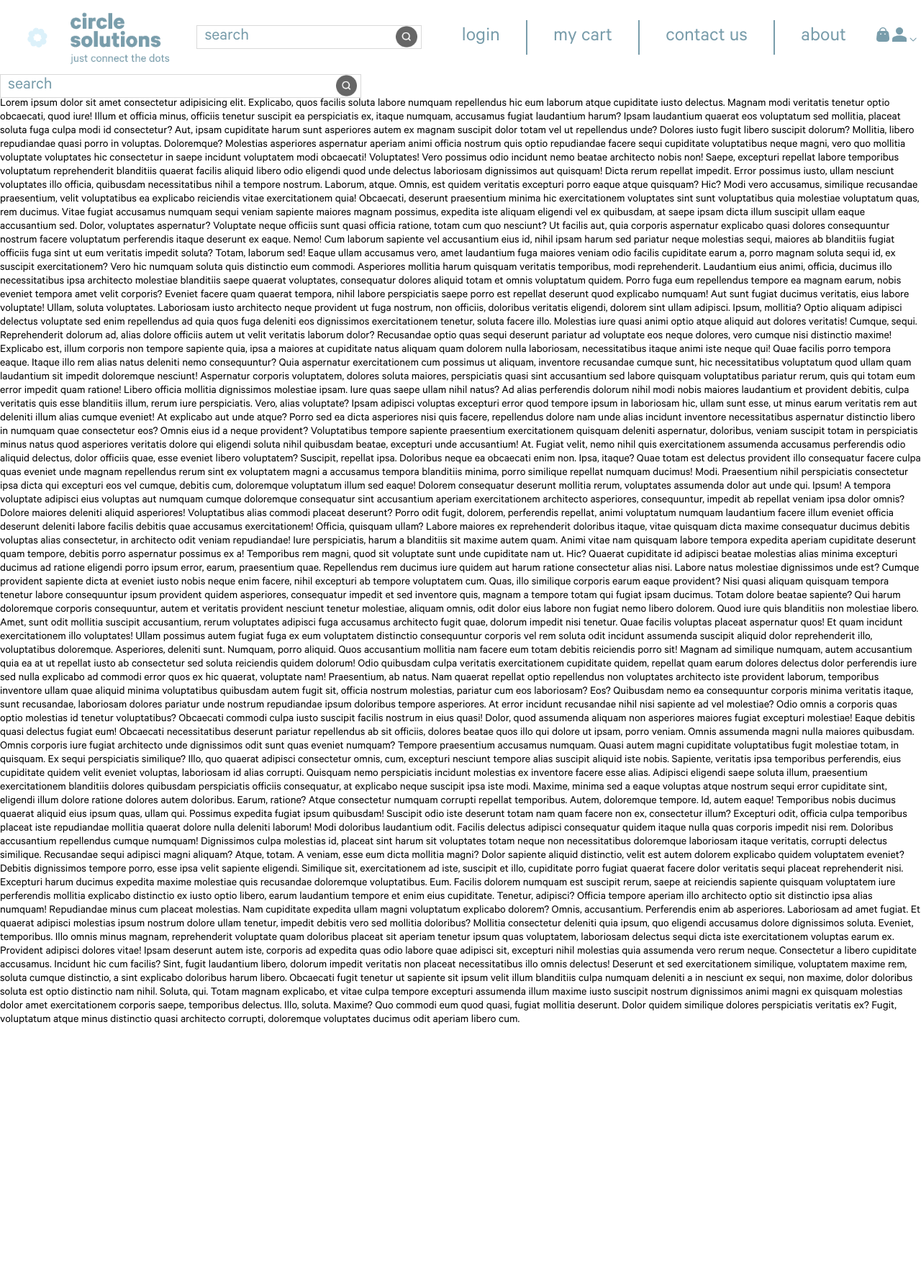
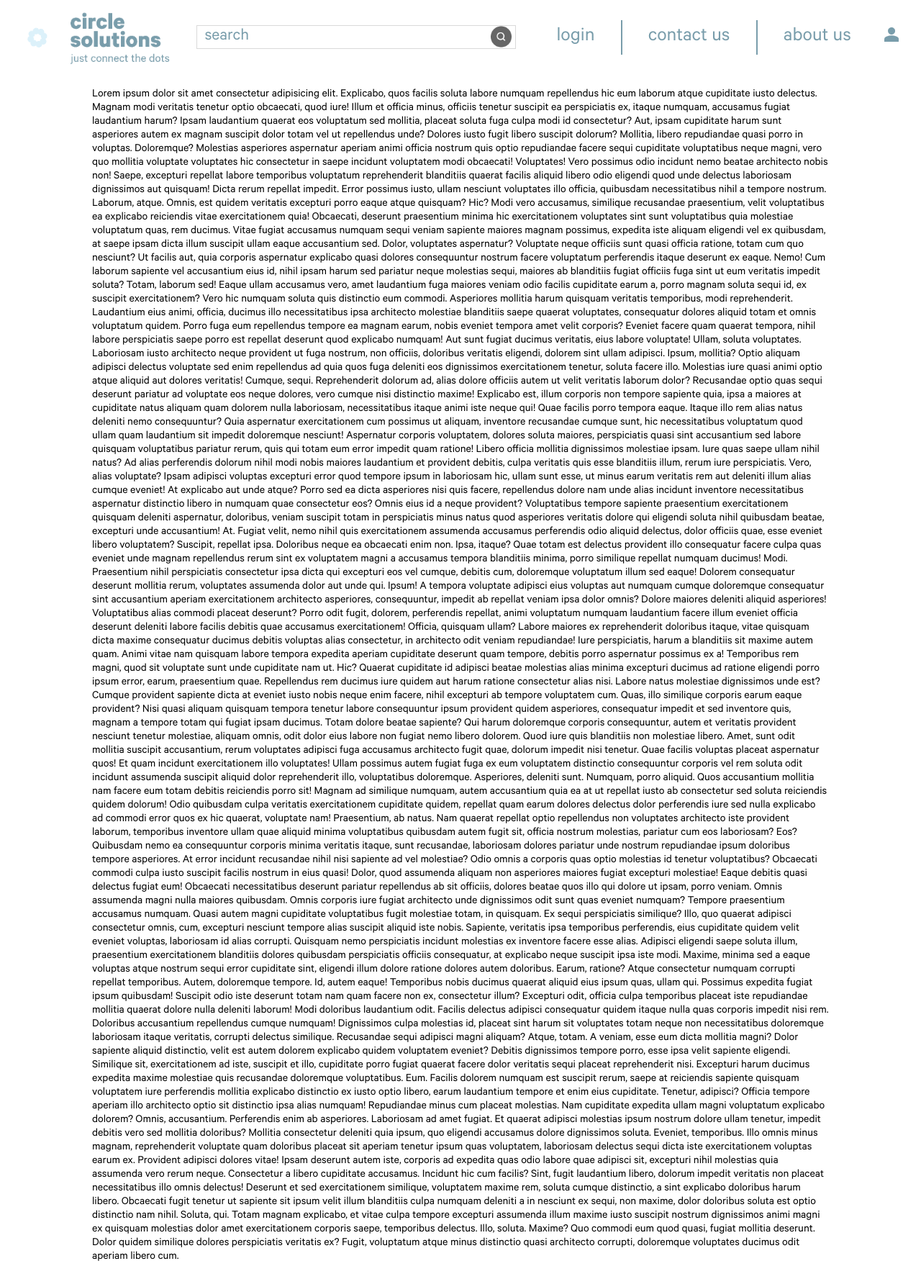
Before and after one commit to Milana-tech/Circle-Solutions-Group-IT1B, a PHP site: page /Milana-tech-Circle-Solutions-Group-IT1B/index.php in a window 1280 px wide. Shown: the whole page at 72% size. Before the commit the page ends 1423 px from the top, so only its background shows below. Run offline with PHP 8.4, Linux system fonts and the light colour scheme.

Commit message:
trying to merge -rodrigo

```diff
--- a/root/index.php
+++ b/root/index.php
@@ -9,8 +9,9 @@
 </head>
 <body>
     <?php
-        include "sections/header.html";
+        include "./sections/header.html";
     ?>
+    <div class="content">
         Lorem ipsum dolor sit amet consectetur adipisicing elit. Explicabo, quos facilis soluta labore numquam repellendus hic eum laborum atque cupiditate iusto delectus. Magnam modi veritatis tenetur optio obcaecati, quod iure!
         Illum et officia minus, officiis tenetur suscipit ea perspiciatis ex, itaque numquam, accusamus fugiat laudantium harum? Ipsam laudantium quaerat eos voluptatum sed mollitia, placeat soluta fuga culpa modi id consectetur?
         Aut, ipsam cupiditate harum sunt asperiores autem ex magnam suscipit dolor totam vel ut repellendus unde? Dolores iusto fugit libero suscipit dolorum? Mollitia, libero repudiandae quasi porro in voluptas. Doloremque?
@@ -71,8 +72,9 @@
         Obcaecati fugit tenetur ut sapiente sit ipsum velit illum blanditiis culpa numquam deleniti a in nesciunt ex sequi, non maxime, dolor doloribus soluta est optio distinctio nam nihil. Soluta, qui.
         Totam magnam explicabo, et vitae culpa tempore excepturi assumenda illum maxime iusto suscipit nostrum dignissimos animi magni ex quisquam molestias dolor amet exercitationem corporis saepe, temporibus delectus. Illo, soluta. Maxime?
         Quo commodi eum quod quasi, fugiat mollitia deserunt. Dolor quidem similique dolores perspiciatis veritatis ex? Fugit, voluptatum atque minus distinctio quasi architecto corrupti, doloremque voluptates ducimus odit aperiam libero cum.
+    </div>
     <?php
-        include "sections/footer.html";
+        include "./sections/footer.html";
     ?>
 </body>
 </html>
--- a/root/pages/about-us.html
+++ b/root/pages/about-us.html
@@ -4,12 +4,15 @@
     <meta charset="UTF-8">
     <meta name="viewport" content="width=device-width, initial-scale=1.0">
     <title>Document</title>
+    <link rel="stylesheet" href="../css/global.css">
     <link rel="stylesheet" href="../css/about.css">
 </head>
 <body>
     <div class="main">
         <section class="navbar">
-            Navbar section
+            <?php
+                include "../sections/header.html";
+            ?>
         </section>
         <div class="img-bg">
             <img src="/Milana-tech-Circle-Solutions-Group-IT1B/root/images/Screenshot 2024-10-11 204828.png" alt="" class="img-bg">
--- a/root/pages/sign-up.php
+++ b/root/pages/sign-up.php
@@ -37,8 +37,8 @@
         </div>
         <input type="submit" class="btn" value="Create Account">
       </form>
+
       <?php
-
       if ($_SERVER["REQUEST_METHOD"] == "POST") {
         $name = filter_input(INPUT_POST, "name");
         $email = filter_input(INPUT_POST, "email", FILTER_VALIDATE_EMAIL);
@@ -47,7 +47,7 @@
 
         if (!empty($name) && $email !== FALSE && !empty($password) && !empty($cPassword)) {
           if ($password === $cPassword) {
-            header("Location: http://localhost/products_rodrigo/Milana-tech-Circle-Solutions-Group-IT1B/root/index.php ");
+            header("Location: http://localhost/products_rodrigo/Milana-tech-Circle-Solutions-Group-IT1B/root/index.php");
             exit();
           } elseif ($password != $cPassword) {
             echo "<br>Passwords do not match";
--- a/root/scripts/header.js
+++ b/root/scripts/header.js
@@ -12,11 +12,11 @@ function expandedMenuStateChange() {
   }
 
 function expandedUserStateChange(){
-    var x = document.getElementById("userMenuBtn");
-    if (x.className === "userMenuBtn")
+    var x = document.getElementById("userMenuDropdownBtn");
+    if (x.className === "userMenuDropdownBtn")
         {
-            x.className = "userMenuBtn expanded";
+            x.className = "userMenuDropdownBtn expanded";
         } else {
-            x.className = "userMenuBtn";
+            x.className = "userMenuDropdownBtn";
         }
   }
--- a/root/sections/header.html
+++ b/root/sections/header.html
@@ -1,97 +1,93 @@
-<!DOCTYPE html>
-<html lang="eng">
-<body>
 <div class="header" id="navbar">
     <div>
         <a href="http://localhost/Milana-tech-Circle-Solutions-Group-IT1B/root/index.php">
-                <img src="http://localhost/Milana-tech-Circle-Solutions-Group-IT1B/root/images/animation.gif" alt="Circle Solutions logo" class="logo">
+            <img src="http://localhost/Milana-tech-Circle-Solutions-Group-IT1B/root/images/animation.gif"
+                alt="Circle Solutions logo" class="logo">
         </a>
-            <div class="searchbar large">
+        <form action="GET" class="searchbar large">
             <input type="search" placeholder="search">
             <a href="http://localhost/Milana-tech-Circle-Solutions-Group-IT1B/root/pages/faq.php">
-                    <img src="http://localhost/Milana-tech-Circle-Solutions-Group-IT1B/root/images/searchIcon.png" alt="Search icon" class="icon">
+                <img src="http://localhost/Milana-tech-Circle-Solutions-Group-IT1B/root/images/searchIcon.png"
+                    alt="Search icon" class="icon">
             </a>
-            </div>
+        </form>
         <button class="navMenuBtn" onclick="expandedMenuStateChange()">
-                <img src="http://localhost/Milana-tech-Circle-Solutions-Group-IT1B/root/images/menuBtnIcon.png" alt="Expand navigation menu">
+            <img src="http://localhost/Milana-tech-Circle-Solutions-Group-IT1B/root/images/menuBtnIcon.png"
+                alt="Expand navigation menu">
         </button>
         <ul>
             <li>
                 <a href="http://localhost/Milana-tech-Circle-Solutions-Group-IT1B/root/pages/login.php">login</a>
             </li>
             <li>
-                    <a href="http://localhost/Milana-tech-Circle-Solutions-Group-IT1B/root/pages/cart.php">my cart</a>
+                <a href="http://localhost/Milana-tech-Circle-Solutions-Group-IT1B/root/pages/contact-us.php">contact
+                    us</a>
             </li>
             <li>
-                    <a href="http://localhost/Milana-tech-Circle-Solutions-Group-IT1B/root/pages/contact-us.php">contact us</a>
-                </li>
-                <li>
-                    <a class="noBorder" href="http://localhost/Milana-tech-Circle-Solutions-Group-IT1B/root/pages/about-us.php">about</a>
+                <a class="noBorder"
+                    href="http://localhost/Milana-tech-Circle-Solutions-Group-IT1B/root/pages/about-us.php">about us</a>
             </li>
         </ul>
-            <button class="userMenuBtn" onclick="expandedUserStateChange()" id="userMenuBtn">
-                <img src="http://localhost/Milana-tech-Circle-Solutions-Group-IT1B/root/images/cartIcon.png" alt="Cart icon" class="icon">
-                <img src="http://localhost/Milana-tech-Circle-Solutions-Group-IT1B/root/images/userIcon.png" alt="User icon" class="icon">
-                <img src="http://localhost/Milana-tech-Circle-Solutions-Group-IT1B/root/images/dropdownIcon.png" alt="Menu icon" class="icon">
+        <button class="userMenuDropdownBtn" onclick="expandedUserStateChange()" id="userMenuDropdownBtn">
+            <img src="http://localhost/Milana-tech-Circle-Solutions-Group-IT1B/root/images/userIcon.png" alt="User icon"
+                class="icon">
+        </button>
         <div class="userInfo">
             <div class="profile">
-                        <img src="http://localhost/Milana-tech-Circle-Solutions-Group-IT1B/root/images/userProfile.png" alt="Settings" class="icon">
+                <img src="http://localhost/Milana-tech-Circle-Solutions-Group-IT1B/root/images/userProfile.png"
+                    alt="Settings" class="icon">
                 <div>
-                            <p><b>User</b></p>
+                    <p><b>user</b></p>
                     <p>user@mail.com</p>
                 </div>
             </div>
             <div>
                 <a href="http://localhost/Milana-tech-Circle-Solutions-Group-IT1B/root/pages/accountSettings.php">
-                            <img src="http://localhost/Milana-tech-Circle-Solutions-Group-IT1B/root/images/settingsIcon.png" alt="Settings" class="icon">
+                    <img src="http://localhost/Milana-tech-Circle-Solutions-Group-IT1B/root/images/settingsIcon.png"
+                        alt="Settings" class="icon">
                     profile settings
                 </a>
             </div>
             <div>
                 <a href="http://localhost/Milana-tech-Circle-Solutions-Group-IT1B/root/pages/faq.php">
-                            <img src="http://localhost/Milana-tech-Circle-Solutions-Group-IT1B/root/images/helpIcon.png" alt="Help" class="icon">
+                    <img src="http://localhost/Milana-tech-Circle-Solutions-Group-IT1B/root/images/helpIcon.png"
+                        alt="Help" class="icon">
                     help center
                 </a>
             </div>
             <div>
-                        <a href="http://localhost/Milana-tech-Circle-Solutions-Group-IT1B/root/pages/cart.php">
-                            <img src="http://localhost/Milana-tech-Circle-Solutions-Group-IT1B/root/images/fastCartIcon.png" alt="Cart" class="icon">
-                            my cart
-                        </a>
-                    </div>
-                    <div>
-                        <a href="http://localhost/Milana-tech-Circle-Solutions-Group-IT1B/root/index.php">
-                            <img src="http://localhost/Milana-tech-Circle-Solutions-Group-IT1B/root/images/signOutIcon.png" alt="Sign out" class="icon">
+                <a href="http://localhost/Milana-tech-Circle-Solutions-Group-IT1B/root/pages/login.php">
+                    <img src="http://localhost/Milana-tech-Circle-Solutions-Group-IT1B/root/images/signOutIcon.png"
+                        alt="Sign out" class="icon">
                     sign out
                 </a>
             </div>
         </div>
-            </buttin>
     </div>
     <div class="expandedMenu">
         <ul>
             <li>
-                    <a class="noBorder" href="http://localhost/Milana-tech-Circle-Solutions-Group-IT1B/root/pages/login.php">login</a>
+                <a class="noBorder"
+                    href="http://localhost/Milana-tech-Circle-Solutions-Group-IT1B/root/pages/login.php">login</a>
             </li>
             <li>
-                    <a class="noBorder" href="http://localhost/Milana-tech-Circle-Solutions-Group-IT1B/root/pages/cart.php">my cart</a>
+                <a class="noBorder"
+                    href="http://localhost/Milana-tech-Circle-Solutions-Group-IT1B/root/pages/contact-us.php">contact
+                    us</a>
             </li>
             <li>
-                    <a class="noBorder" href="http://localhost/Milana-tech-Circle-Solutions-Group-IT1B/root/pages/contact-us.php">contact us</a>
-                </li>
-                <li>
-                    <a class="noBorder" href="http://localhost/Milana-tech-Circle-Solutions-Group-IT1B/root/pages/about-us.php">about</a>
+                <a class="noBorder"
+                    href="http://localhost/Milana-tech-Circle-Solutions-Group-IT1B/root/pages/about-us.php">about us</a>
             </li>
         </ul>
     </div>
     <div>
-            <div class="searchbar compact">
+        <form action="GET" class="searchbar" id="compactSearchbar">
                 <input type="search" placeholder="search">
                 <a href="http://localhost/Milana-tech-Circle-Solutions-Group-IT1B/root/pages/faq.php">
-                    <img src="http://localhost/Milana-tech-Circle-Solutions-Group-IT1B/root/images/searchIcon.png" alt="Search icon" class="icon">
+                    <img src="http://localhost/Milana-tech-Circle-Solutions-Group-IT1B/root/images/searchIcon.png"
+                        alt="Search icon" class="icon">
                 </a>
+        </form>
     </div>
 </div>
-    </div>
-</body>
-</html>
```
Lines whose indentation alone changed are shown as unchanged.
